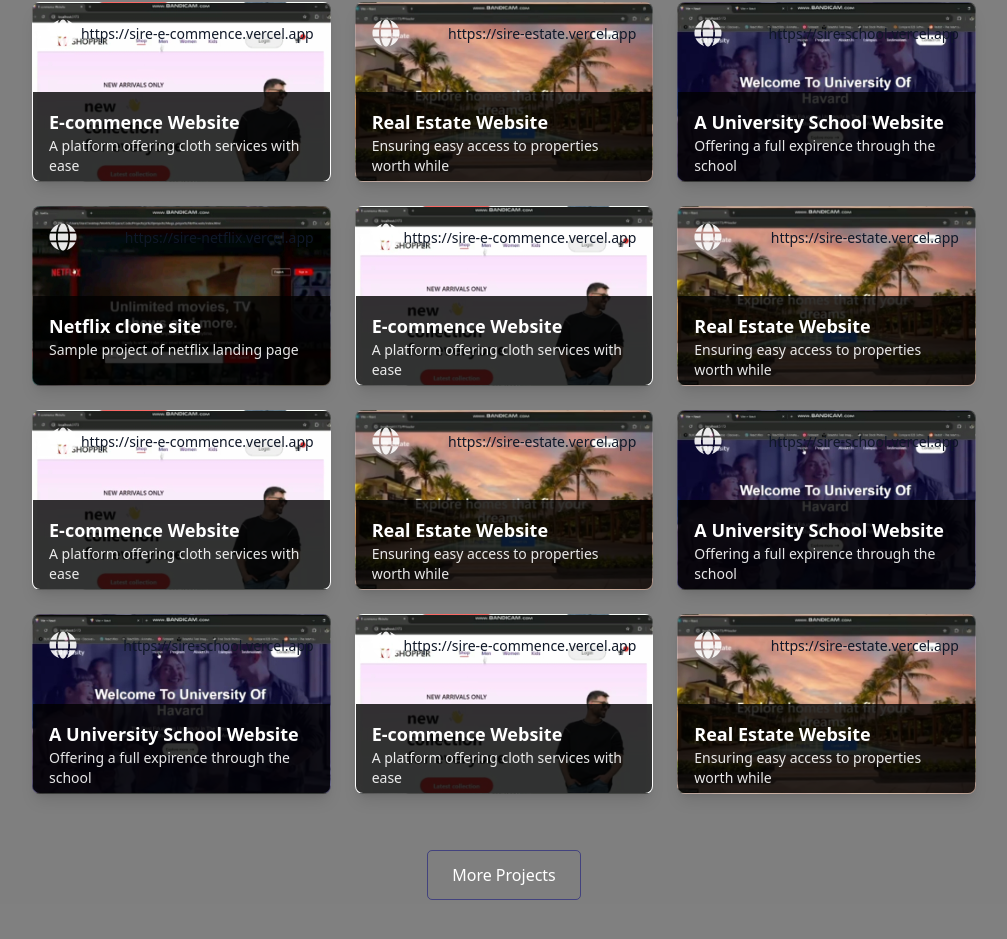
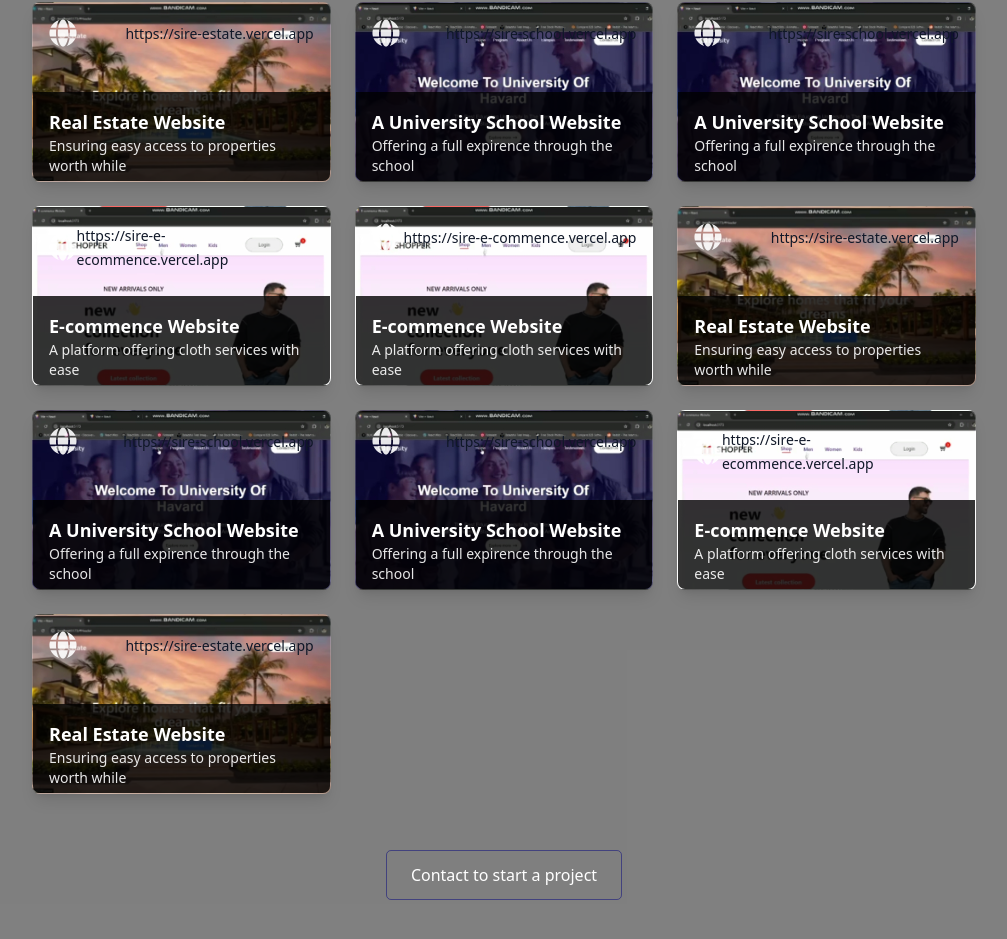
Before and after one commit to Alpha-Prince/sire-prince, a Next.js app: page /projects in a window 1280 px wide. Shown: the part 875-1814 px from the top of the page, without its empty margins (136-1143 px from the left). Built offline with nearby package versions, Linux system fonts and the light colour scheme.

Commit message:
for now changes

```diff
--- a/app/projects/page.jsx
+++ b/app/projects/page.jsx
@@ -1,81 +1,9 @@
 import React from 'react'
 import { FaGlobe, FaMobile, FaTools, FaPaintBrush, FaArrowCircleUp, FaHandsHelping } from 'react-icons/fa';
-
+import Link from 'next/link'
 
 const Projects = () => {
   const projectsData = [
-    {
-      image: '/pro-1.jpg',
-      title: 'E-commence Website',
-      description: 'A platform offering cloth services with ease',
-      href: 'https://sire-e-commence.vercel.app'
-    },
-    {
-      image: '/pro-2.jpg',
-      title: 'Real Estate Website',
-      description: 'Ensuring easy access to properties worth while',
-      href: 'https://sire-estate.vercel.app'
-    },
-    {
-      image: '/pro-3.jpg',
-      title: 'A University School Website',
-      description: 'Offering a full expirence through the school',
-      href: 'https://sire-school.vercel.app'
-    },
-    {
-      image: '/pro-4.jpg',
-      title: 'Netflix clone site',
-      description: 'Sample project of netflix landing page',
-      href: 'https://sire-netflix.vercel.app'
-    },
-       {
-      image: '/pro-1.jpg',
-      title: 'E-commence Website',
-      description: 'A platform offering cloth services with ease',
-      href: 'https://sire-e-commence.vercel.app'
-    },
-     {
-      image: '/pro-2.jpg',
-      title: 'Real Estate Website',
-      description: 'Ensuring easy access to properties worth while',
-      href: 'https://sire-estate.vercel.app'
-    },
-    {
-      image: '/pro-1.jpg',
-      title: 'E-commence Website',
-      description: 'A platform offering cloth services with ease',
-      href: 'https://sire-e-commence.vercel.app'
-    },
-    {
-      image: '/pro-2.jpg',
-      title: 'Real Estate Website',
-      description: 'Ensuring easy access to properties worth while',
-      href: 'https://sire-estate.vercel.app'
-    },
-    {
-      image: '/pro-3.jpg',
-      title: 'A University School Website',
-      description: 'Offering a full expirence through the school',
-      href: 'https://sire-school.vercel.app'
-    },
-    {
-      image: '/pro-4.jpg',
-      title: 'Netflix clone site',
-      description: 'Sample project of netflix landing page',
-      href: 'https://sire-netflix.vercel.app'
-    },
-       {
-      image: '/pro-1.jpg',
-      title: 'E-commence Website',
-      description: 'A platform offering cloth services with ease',
-      href: 'https://sire-e-commence.vercel.app'
-    },
-     {
-      image: '/pro-2.jpg',
-      title: 'Real Estate Website',
-      description: 'Ensuring easy access to properties worth while',
-      href: 'https://sire-estate.vercel.app'
-    },
     {
       image: '/pro-1.jpg',
       title: 'E-commence Website',
@@ -104,7 +32,69 @@ const Projects = () => {
       image: '/pro-1.jpg',
       title: 'E-commence Website',
       description: 'A platform offering cloth services with ease',
+      href: 'https://sire-e-ecommence.vercel.app'
+    },
+
+    {
+      image: '/pro-1.jpg',
+      title: 'E-commence Website',
+      description: 'A platform offering cloth services with ease',
       href: 'https://sire-e-commence.vercel.app'
+    },
+    {
+      image: '/pro-2.jpg',
+      title: 'Real Estate Website',
+      description: 'Ensuring easy access to properties worth while',
+      href: 'https://sire-estate.vercel.app'
+    },
+    {
+      image: '/pro-3.jpg',
+      title: 'A University School Website',
+      description: 'Offering a full expirence through the school',
+      href: 'https://sire-school.vercel.app'
+    },
+    {
+      image: '/pro-3.jpg',
+      title: 'A University School Website',
+      description: 'Offering a full expirence through the school',
+      href: 'https://sire-school.vercel.app'
+    },
+       {
+      image: '/pro-1.jpg',
+      title: 'E-commence Website',
+      description: 'A platform offering cloth services with ease',
+      href: 'https://sire-e-ecommence.vercel.app'
+    },
+
+    {
+      image: '/pro-1.jpg',
+      title: 'E-commence Website',
+      description: 'A platform offering cloth services with ease',
+      href: 'https://sire-e-commence.vercel.app'
+    },
+    {
+      image: '/pro-2.jpg',
+      title: 'Real Estate Website',
+      description: 'Ensuring easy access to properties worth while',
+      href: 'https://sire-estate.vercel.app'
+    },
+    {
+      image: '/pro-3.jpg',
+      title: 'A University School Website',
+      description: 'Offering a full expirence through the school',
+      href: 'https://sire-school.vercel.app'
+    },
+    {
+      image: '/pro-3.jpg',
+      title: 'A University School Website',
+      description: 'Offering a full expirence through the school',
+      href: 'https://sire-school.vercel.app'
+    },
+       {
+      image: '/pro-1.jpg',
+      title: 'E-commence Website',
+      description: 'A platform offering cloth services with ease',
+      href: 'https://sire-e-ecommence.vercel.app'
     },
      {
       image: '/pro-2.jpg',
@@ -115,13 +105,13 @@ const Projects = () => {
   ];
 
   return (
-    <div className=" flex items-center justify-end bg-black/50 py-6 px-5 sm:py-22 lg:px-38">
+    <div id="projects" className=" flex items-center justify-end bg-black/50 py-6 px-5 sm:py-22 lg:px-38">
       <div className=' w-full text-white'>
         <h1 className="text-center text-4xl md:text-5xl lg:text-6xl font-bold leading-tight py-2 px-8 sm:py-20 lg:px-18">
           Featured Projects
         </h1>
 
-        <div className='mt-8 grid grid-cols-1 sm:grid-cols-2 md:grid-cols-3 items-center gap-15 sm:gap-6 p-14 sm:p-4'>
+        <div className='mt-8 grid grid-cols-1 sm:grid-cols-2 md:grid-cols-3 items-center gap-15 sm:gap-6 p-8 sm:p-4'>
          {projectsData.map((project,index)=>(
                      <div  key={index}
       className="relative w-full h-45 border border-white/20 rounded-lg overflow-hidden group shadow-lg p-4 cursor-pointer"
@@ -146,10 +136,12 @@ const Projects = () => {
 
                        ))}
         </div>
+<Link href="/contact">
+  <div className="w-full1 flex align-center justify-center px-7 py-5">
+          <button className='btn mt-5 '>Contact to start a project</button>
+        </div>
+</Link>
 
-        <div className="w-full1 flex align-center justify-center px-7 py-5">
-          <button className='btn mt-5 '>More Projects</button>
-        </div>
       </div>
     </div>
   )
```
